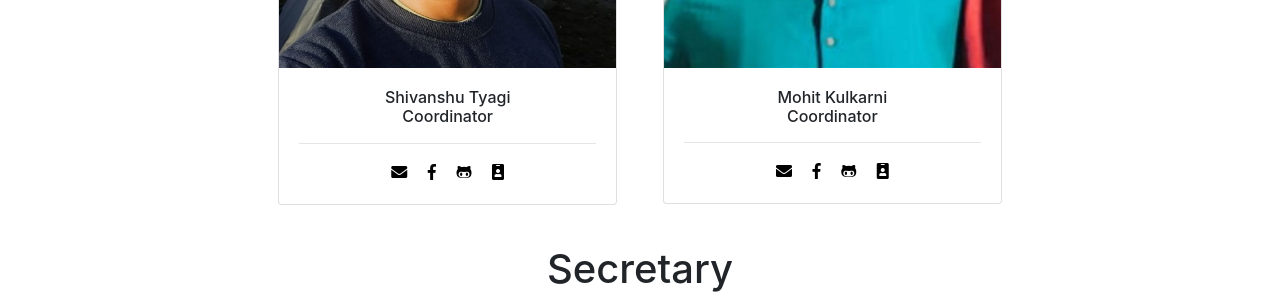
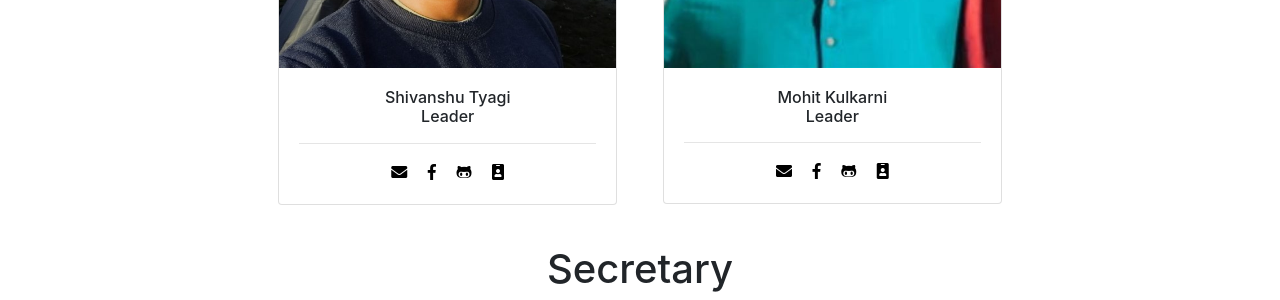
Before and after one commit to bcs-iitk/bcs-iitk.github.io, a Jekyll site: the page built from people.html, in a window 1280 px wide and 900 px high, scrolled down 404 px. Shown: the part 154-454 px from the top of the window. Built offline with Jekyll 4.4.1, drawn with Linux system fonts in a browser that asks for light colours; nearby versions of some CDN libraries.

Commit message:
changed cordinator to leader

```diff
--- a/_data/members.yml
+++ b/_data/members.yml
@@ -1,6 +1,6 @@
 - firstname: Shivanshu
   lastname: Tyagi
-  post: Coordinator
+  post: Leader
   img: shivanshu.jpg
   github: spazewalker
   fb: shiv.2113
@@ -9,7 +9,7 @@
   about: I'm an undergrad from IIT Kanpur. I'm interested in Artificial Intillegence, particularly in Computer Vision and "Reverse-Engineering" the brain to create effecient "AI". I'm also involved in Open-Source development of OpenCV and hope to do some research related to the mentioned fields. I like lite economics as well. While I'm not at my desk, i enjoy music and some occasional basketball. Read more <a href="https://spazewalker.github.io">here</a>. Ping me for anything.
 - firstname: Mohit
   lastname: Kulkarni
-  post: Coordinator
+  post: Leader
   img: mohit.jpg
   github: m2kulkarni
   fb: mohit.kulkarni.94695
--- a/people.html
+++ b/people.html
@@ -14,7 +14,7 @@ title: People
 
   <div class="card-deck" style="padding: 0.5rem; justify-content: center;">
   {% for member in site.data.members %}
-  {% if member.post=="Coordinator" %}
+  {% if member.post=="Leader" %}
   <div class="col-md-4" style="padding: 0.5rem">
     <div class="card">
       <img class="card-img-top" src="{{site.url}}{{ site.baseurl }}/assets/img/team/2020-2021/{{member.img}}" alt="Card image cap">
```
